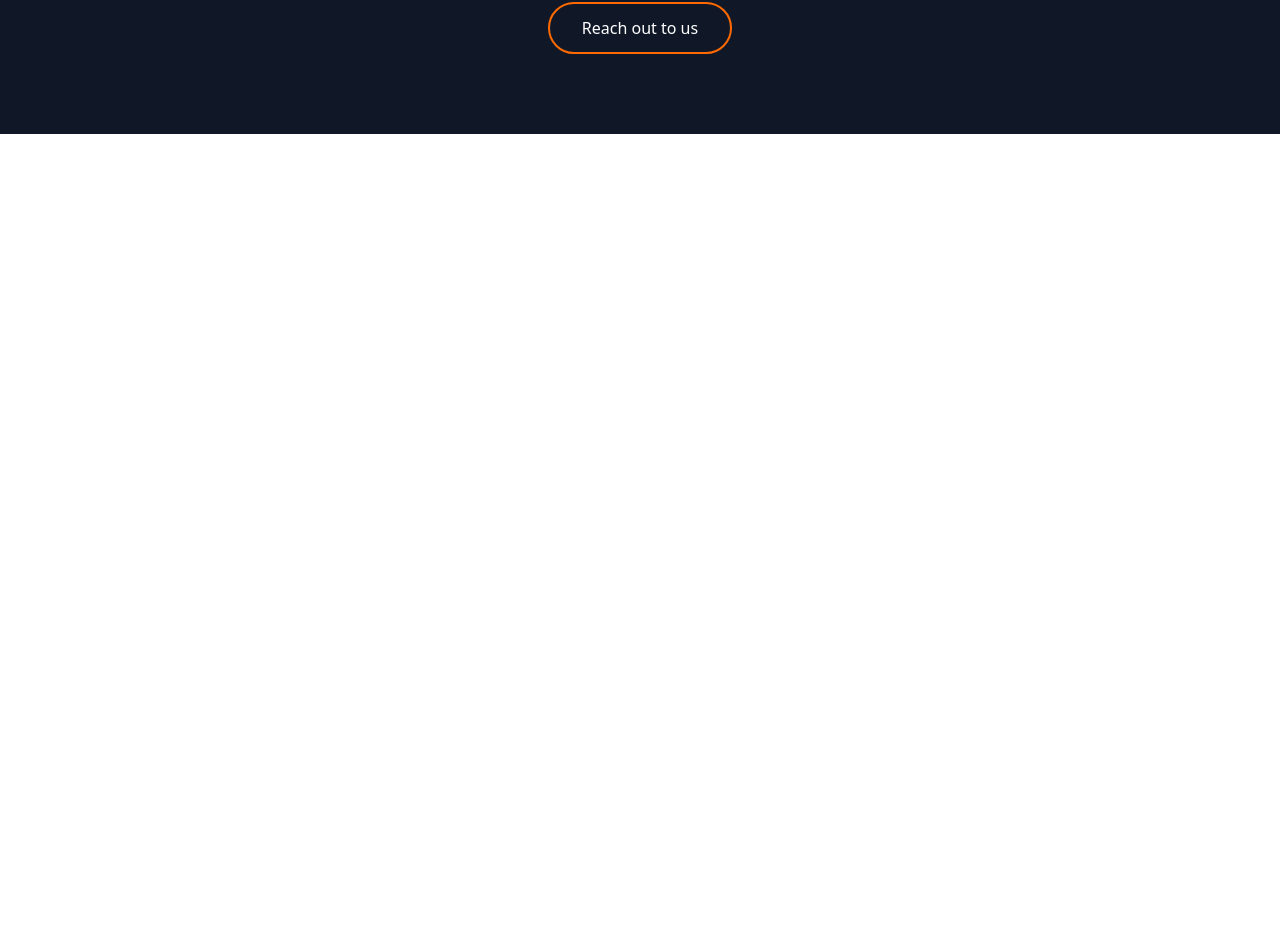
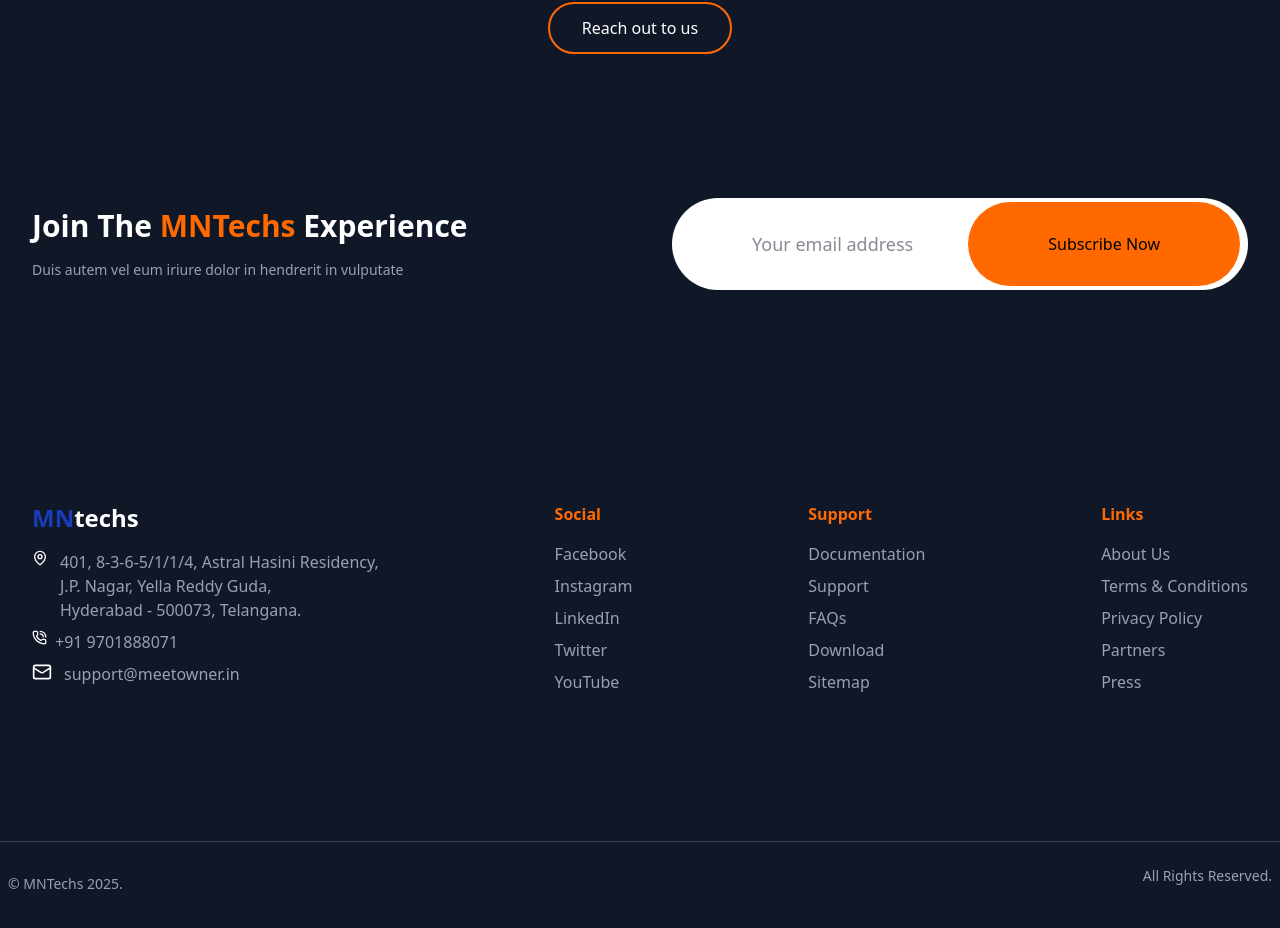
Before and after one commit to rishitharaghana/mnTechs, a React (Vite) app: page /services in a window 1280 px wide. Shown: the part 3726-4654 px from the top of the page. Before the commit the page ends 3860 px from the top, so only its background shows below. Built offline with nearby package versions, Linux system fonts and the light colour scheme.

Commit message:
added the service footer

```diff
--- a/src/Components/Footer.jsx
+++ b/src/Components/Footer.jsx
@@ -77,7 +77,7 @@ export default function Footer() {
                 <ul className="flex flex-col gap-6 max-lg:items-center">
                   <li>
                     <a
-                      href="https://meetowner.in/"
+                      href=""
                       target="_blank"
                       className="text-base font-normal text-gray-400 whitespace-nowrap transition-all duration-300 hover:text-amber-400 focus-within:outline-0 focus-within:text-amber-400"
                     >
@@ -87,7 +87,7 @@ export default function Footer() {
 
                   <li>
                     <a
-                      href="https://www.marketwings.in/"
+                      href=""
                       target="_blank"
                       className="text-base font-normal text-gray-400 whitespace-nowrap transition-all duration-300 hover:text-amber-400 focus-within:outline-0 focus-within:text-amber-400"
                     >
@@ -96,7 +96,7 @@ export default function Footer() {
                   </li>
                   <li>
                     <a
-                      href="https://www.laddupallem.com/?srsltid=AfmBOor1l8lPEKiBadWviMcP_7EeFabO_jRjgH4kdXc5qFkbWiwcOjLZ"
+                      href=" "
                       target="_blank"
                       className="text-base font-normal text-gray-400 whitespace-nowrap transition-all duration-300 hover:text-amber-400 focus-within:outline-0 focus-within:text-amber-400"
                     >
@@ -105,7 +105,7 @@ export default function Footer() {
                   </li>
                   <li>
                     <a
-                      href="https://www.laddupallem.com/?srsltid=AfmBOor1l8lPEKiBadWviMcP_7EeFabO_jRjgH4kdXc5qFkbWiwcOjLZ"
+                      href=" "
                       target="_blank"
                       className="text-base font-normal text-gray-400 whitespace-nowrap transition-all duration-300 hover:text-amber-400 focus-within:outline-0 focus-within:text-amber-400"
                     >
@@ -114,7 +114,7 @@ export default function Footer() {
                   </li>
                   <li>
                     <a
-                      href="https://www.laddupallem.com/?srsltid=AfmBOor1l8lPEKiBadWviMcP_7EeFabO_jRjgH4kdXc5qFkbWiwcOjLZ"
+                      href=" "
                       target="_blank"
                       className="text-base font-normal text-gray-400 whitespace-nowrap transition-all duration-300 hover:text-amber-400 focus-within:outline-0 focus-within:text-amber-400"
                     >
@@ -123,7 +123,7 @@ export default function Footer() {
                   </li>
                   <li>
                     <a
-                      href="https://www.laddupallem.com/?srsltid=AfmBOor1l8lPEKiBadWviMcP_7EeFabO_jRjgH4kdXc5qFkbWiwcOjLZ"
+                      href=" "
                       target="_blank"
                       className="text-base font-normal text-gray-400 whitespace-nowrap transition-all duration-300 hover:text-amber-400 focus-within:outline-0 focus-within:text-amber-400"
                     >
@@ -195,7 +195,7 @@ export default function Footer() {
             2025.
           </span>
 
-          <div className="flex sm:flex-row items-center  text-gray-100 justify-between px-10 pt-7">
+          <div className="flex sm:flex-row items-center  text-gray-400 justify-between px-10 pt-7">
             All Rights Reserved.
           </div>
         </div>
--- /dev/null
+++ b/src/Services/ServiceFooter.jsx
@@ -0,0 +1,132 @@
+import React, { useState } from 'react';
+import { MapPin , PhoneCall, MailIcon} from 'lucide-react';
+const ServiceFooter = () => {
+  const [email, setEmail] = useState('');
+
+  const handleEmailChange = (e) => {
+    setEmail(e.target.value);
+  };
+
+  const handleSubscribe = (e) => {
+    e.preventDefault();
+    console.log('Subscribed with email:', email);
+
+  };
+
+  return (
+    <footer className="bg-gray-900 text-white min-h-screen flex flex-col justify-between">
+
+  <div className="w-full py-16 px-4 sm:px-6 lg:px-8 flex flex-col md:flex-row items-center justify-between gap-12">
+
+  <div className="md:w-1/2 text-left">
+    <h2 className="text-xl sm:text-3xl font-bold text-white mb-4">
+      Join The <span className="text-orange-500">MNTechs</span> Experience
+    </h2>
+    <p className="text-gray-400 text-sm">
+      Duis autem vel eum iriure dolor in hendrerit in vulputate
+    </p>
+
+  </div>
+
+
+  <form onSubmit={handleSubscribe} className="w-full max-w-xl mx-auto">
+
+  <div className="relative w-full ">
+    <input
+      type="email"
+      value={email}
+      onChange={handleEmailChange}
+      placeholder="Your email address"
+      className="w-full px-20 py-8 pr-40 bg-white text-gray-900 text-lg font-medium rounded-full focus:outline-none focus:ring-2 focus:ring-orange-500"
+    />
+    <button
+      type="submit"
+      className="absolute right-2 top-1 bottom-1 px-20 py-4 bg-orange-500 text-black text-lg font-semibold rounded-full hover:bg-orange-400 transition-colors"
+    >
+      Subscribe Now
+    </button>
+  </div>
+</form>
+
+
+
+</div>
+
+
+
+      <div className="w-full py-12 px-4 sm:px-6 lg:px-8 bg-gray-900 flex flex-col md:flex-row justify-between items-start">
+
+        <div className="mb-8 md:mb-0">
+          <div className="flex items-center mb-4">
+            <span className="text-2xl font-bold text-blue-800">MN</span>
+            <span className="text-2xl font-bold text-white">techs</span>
+          </div>
+          <div className="flex flex-row items-start mb-2 gap-3">
+                  <MapPin className="w-4 h-4 flex-shrink-0" />
+                  <p className="text-base font-normal text-gray-400 whitespace-nowrap transition-all duration-300 hover:text-amber-400 focus-within:outline-0 focus-within:text-amber-400">
+                    401, 8-3-6-5/1/1/4, Astral Hasini Residency, <br />
+                    J.P. Nagar, Yella Reddy Guda, <br /> Hyderabad - 500073,
+                    Telangana.
+                  </p>
+                  </div>
+           <div className="flex flex-row items-start mb-2 gap-2">
+                  <PhoneCall size={15} />
+                  <p className="text-base font-normal text-gray-400 whitespace-nowrap transition-all duration-300 hover:text-amber-400 focus-within:outline-0 focus-within:text-amber-400">
+                    +91 9701888071
+                  </p>
+                </div>
+         <div className="flex flex-row items-start gap-3">
+                  <MailIcon size={20} />
+                  <p className="text-base font-normal text-gray-400 whitespace-nowrap transition-all duration-300 hover:text-amber-400 focus-within:outline-0 focus-within:text-amber-400">
+                    support@meetowner.in
+                  </p>
+                </div>
+        </div>
+
+        <div className="mb-8 md:mb-0">
+          <h3 className="text-orange-500 font-semibold mb-4">Social</h3>
+          <ul className="space-y-2">
+            <li className="text-gray-400 hover:text-orange-500 cursor-pointer">Facebook</li>
+            <li className="text-gray-400 hover:text-orange-500 cursor-pointer">Instagram</li>
+            <li className="text-gray-400 hover:text-orange-500 cursor-pointer">LinkedIn</li>
+            <li className="text-gray-400 hover:text-orange-500 cursor-pointer">Twitter</li>
+            <li className="text-gray-400 hover:text-orange-500 cursor-pointer">YouTube</li>
+          </ul>
+        </div>
+
+
+        <div className="mb-8 md:mb-0">
+          <h3 className="text-orange-500 font-semibold mb-4">Support</h3>
+          <ul className="space-y-2">
+            <li className="text-gray-400 hover:text-orange-500 cursor-pointer">Documentation</li>
+            <li className="text-gray-400 hover:text-orange-500 cursor-pointer">Support</li>
+            <li className="text-gray-400 hover:text-orange-500 cursor-pointer">FAQs</li>
+            <li className="text-gray-400 hover:text-orange-500 cursor-pointer">Download</li>
+            <li className="text-gray-400 hover:text-orange-500 cursor-pointer">Sitemap</li>
+          </ul>
+        </div>
+
+
+        <div>
+          <h3 className="text-orange-500 font-semibold mb-4">Links</h3>
+          <ul className="space-y-2">
+            <li className="text-gray-400 hover:text-orange-500 cursor-pointer">About Us</li>
+            <li className="text-gray-400 hover:text-orange-500 cursor-pointer">Terms & Conditions</li>
+            <li className="text-gray-400 hover:text-orange-500 cursor-pointer">Privacy Policy</li>
+            <li className="text-gray-400 hover:text-orange-500 cursor-pointer">Partners</li>
+            <li className="text-gray-400 hover:text-orange-500 cursor-pointer">Press</li>
+          </ul>
+        </div>
+      </div>
+ <div className="flex flex-col sm:flex-row items-center justify-between border-t border-gray-700 pt-6 pb-8 text-gray-400 text-sm px-2">
+          <span>© MNTechs 2025.</span>
+         <div className="text-sm font-normal mb-4 text-gray-400">
+    All Rights Reserved.
+  </div>
+        </div>
+
+    </footer>
+  );
+};
+
+export default ServiceFooter;
--- a/src/pages/Services.jsx
+++ b/src/pages/Services.jsx
@@ -8,6 +8,7 @@ import Navigation from "../Components/Navigation";
 import Safegaurd from "../Services/Safegaurd";
 import BackgroundCarousel from "../Components/Ui/Backgroundcarousel";
 import SaasApplications from "../Services/SaasApplications";
+import ServiceFooter from "../Services/ServiceFooter";
 const services = [
   {
     id: "01",
@@ -164,6 +165,7 @@ const Services = () => {
       </div>
       <Approach />
       <SaasApplications />
+      <ServiceFooter />
     </div>
   );
 };
```
Also changed, not shown: src/Services/Service Footer.jsx (deleted).
